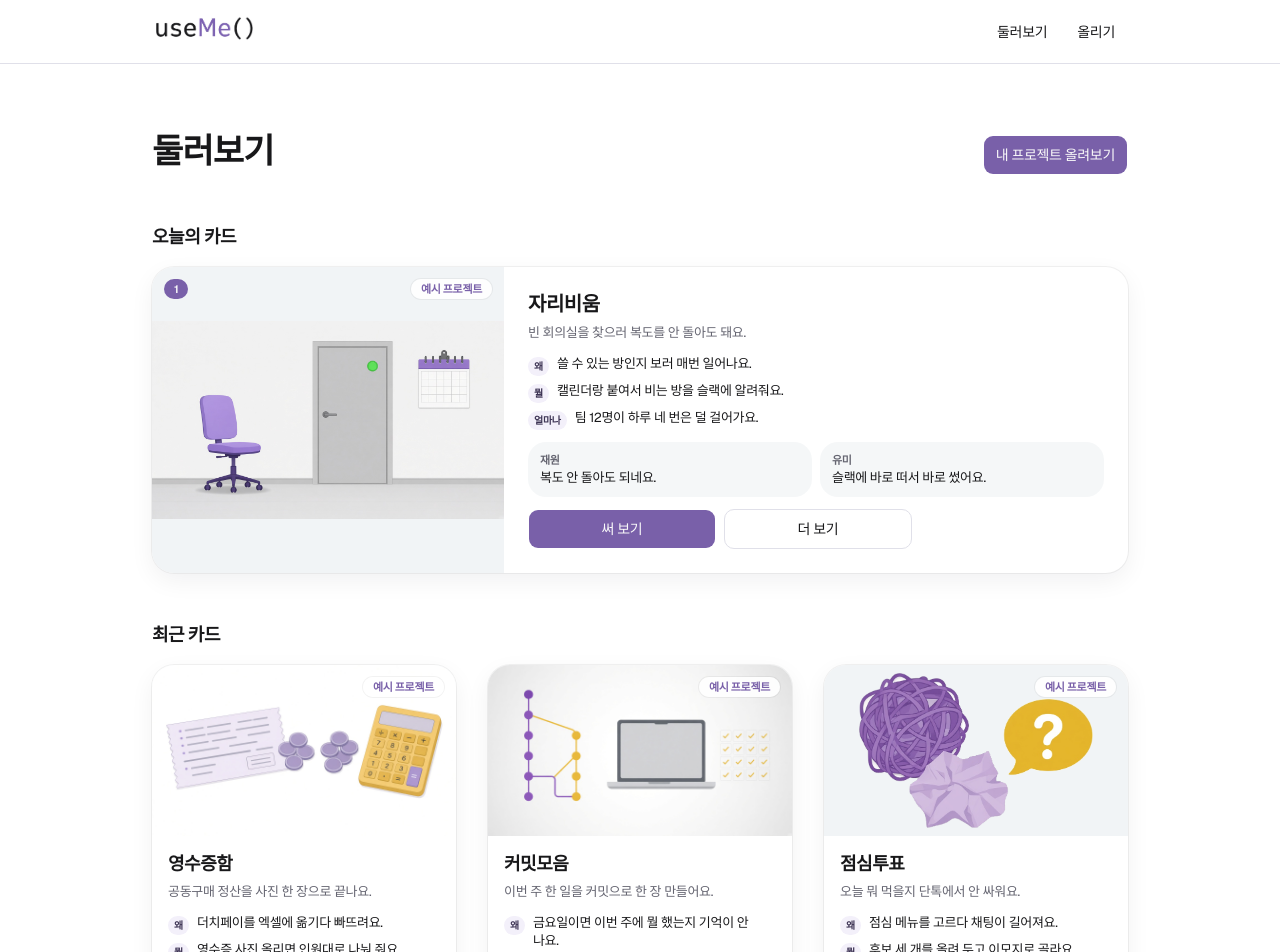
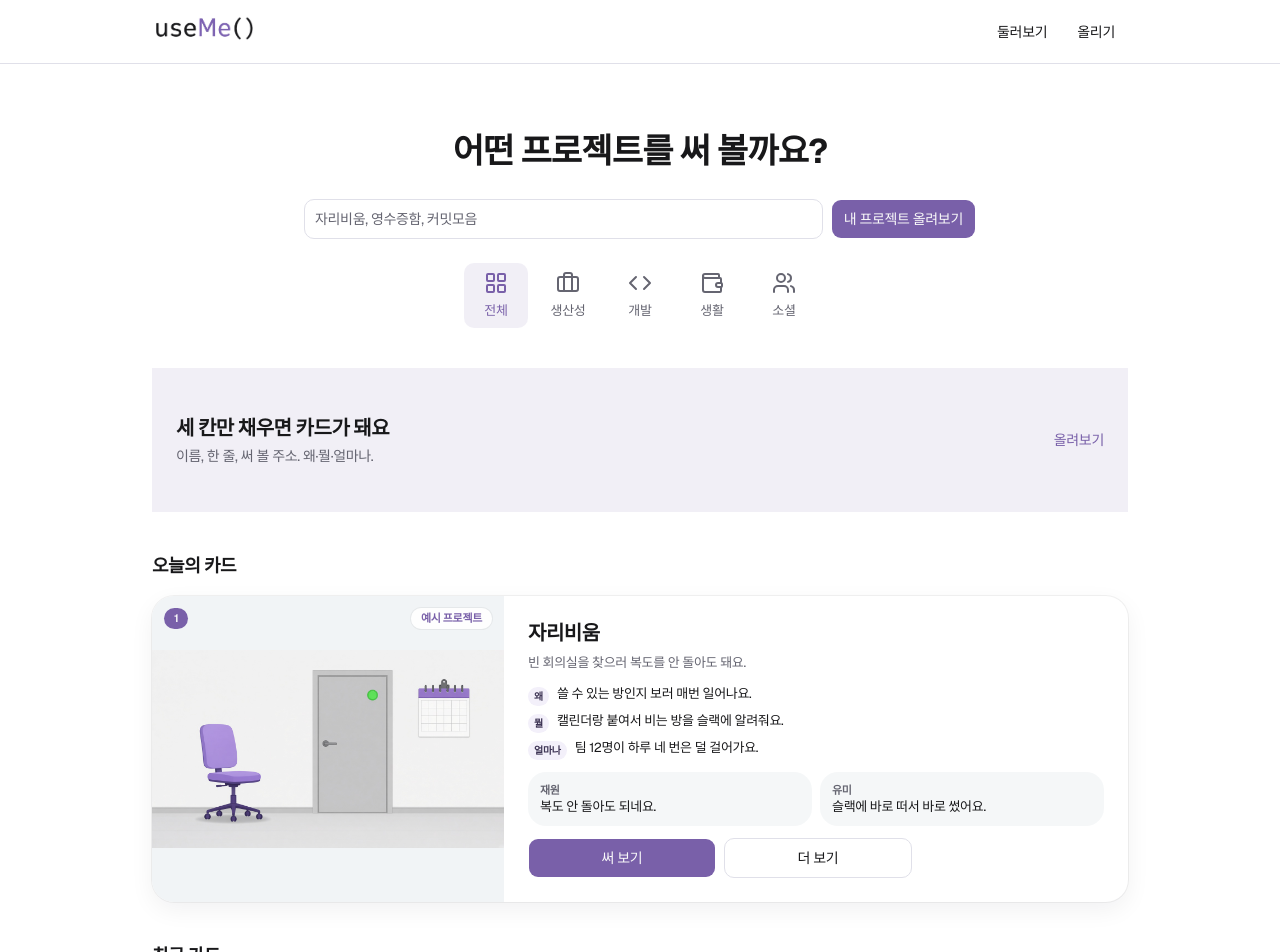
Before and after one commit to Kbomi16/useme, a Next.js app in the folder apps/web/: page /discover in a window 1280 px wide. Shown: the top 952 px of the page. Built offline with nearby package versions, Linux system fonts and the light colour scheme; a web font is replaced by a local one.

Commit message:
✨ feat: 프로젝트 카테고리 추가 및 샘플 프로젝트에 카테고리 속성 적용

```diff
--- a/apps/web/app/_components/sampleProjects.ts
+++ b/apps/web/app/_components/sampleProjects.ts
@@ -2,6 +2,10 @@ export type SampleComment = {
   name: string
   line: string
 }
+
+export const projectCategories = ["생산성", "개발", "생활", "소셜"] as const
+
+export type ProjectCategory = (typeof projectCategories)[number]
 
 export type SampleProject = {
   slug: string
@@ -13,6 +17,7 @@ export type SampleProject = {
   imageSrc: string
   likes: number
   comments: SampleComment[]
+  category: ProjectCategory
 }
 
 export const sampleProjects: SampleProject[] = [
@@ -29,6 +34,7 @@ export const sampleProjects: SampleProject[] = [
       { name: "재원", line: "복도 안 돌아도 되네요." },
       { name: "유미", line: "슬랙에 바로 떠서 바로 썼어요." },
     ],
+    category: "생산성",
   },
   {
     slug: "receipt",
@@ -43,6 +49,7 @@ export const sampleProjects: SampleProject[] = [
       { name: "민지", line: "정산 엑셀 안 열어도 되네요." },
       { name: "태호", line: "인원만 고르면 끝나요." },
     ],
+    category: "생활",
   },
   {
     slug: "commits",
@@ -57,6 +64,7 @@ export const sampleProjects: SampleProject[] = [
       { name: "하은", line: "금요일에 이거 열고 붙여요." },
       { name: "준서", line: "회고 빈칸이 안 생겨요." },
     ],
+    category: "개발",
   },
   {
     slug: "lunch",
@@ -71,6 +79,7 @@ export const sampleProjects: SampleProject[] = [
       { name: "소연", line: "단톡이 조용해졌어요." },
       { name: "현우", line: "세 개만 올려도 충분해요." },
     ],
+    category: "소셜",
   },
   {
     slug: "lights",
@@ -85,6 +94,7 @@ export const sampleProjects: SampleProject[] = [
       { name: "다은", line: "꺼졌는지 확인하러 안 돌아가요." },
       { name: "시훈", line: "마지막이면 알림이 와요." },
     ],
+    category: "생산성",
   },
   {
     slug: "meeting",
@@ -99,6 +109,7 @@ export const sampleProjects: SampleProject[] = [
       { name: "지혜", line: "할 일만 남아서 바로 나눠요." },
       { name: "도윤", line: "녹음 다시 안 들어요." },
     ],
+    category: "생산성",
   },
   {
     slug: "oncall",
@@ -113,6 +124,7 @@ export const sampleProjects: SampleProject[] = [
       { name: "나래", line: "위키 안 찾아도 돼요." },
       { name: "성민", line: "이번 주 당번이 한눈에 보여요." },
     ],
+    category: "생산성",
   },
 ]
 
--- /dev/null
+++ b/apps/web/app/discover/_components/DiscoverBrowse.tsx
@@ -0,0 +1,206 @@
+"use client"
+
+import { useState, type ChangeEvent, type FormEvent } from "react"
+import Link from "next/link"
+import {
+  BriefcaseIcon,
+  CodeIcon,
+  LayoutGridIcon,
+  UsersIcon,
+  WalletIcon,
+} from "lucide-react"
+
+import { buttonVariants } from "@workspace/ui/components/button"
+import { Input } from "@workspace/ui/components/input"
+import { cn } from "@workspace/ui/lib/utils"
+
+import AppealCard from "../../_components/AppealCard"
+import {
+  projectCategories,
+  type ProjectCategory,
+  type SampleProject,
+} from "../../_components/sampleProjects"
+import DiscoverCommentList from "./DiscoverCommentList"
+import DiscoverFeaturedCard from "./DiscoverFeaturedCard"
+import DiscoverProjectActions from "./DiscoverProjectActions"
+import DiscoverPromoBanner from "./DiscoverPromoBanner"
+
+type CategoryFilter = "전체" | ProjectCategory
+
+type DiscoverBrowseProps = {
+  featured: SampleProject
+  shelf: SampleProject[]
+}
+
+const categoryIcons = {
+  전체: LayoutGridIcon,
+  생산성: BriefcaseIcon,
+  개발: CodeIcon,
+  생활: WalletIcon,
+  소셜: UsersIcon,
+} as const
+
+const filters: CategoryFilter[] = ["전체", ...projectCategories]
+
+export default function DiscoverBrowse({
+  featured,
+  shelf,
+}: DiscoverBrowseProps) {
+  const [query, setQuery] = useState("")
+  const [category, setCategory] = useState<CategoryFilter>("전체")
+
+  const handleQueryChange = (event: ChangeEvent<HTMLInputElement>) => {
+    setQuery(event.currentTarget.value)
+  }
+  const handleSubmit = (event: FormEvent<HTMLFormElement>) => {
+    event.preventDefault()
+  }
+  const handleSelectCategory = (next: CategoryFilter) => {
+    setCategory(next)
+  }
+
+  const allProjects = [featured, ...shelf]
+  const normalizedQuery = query.trim()
+  const filtered = allProjects.filter((project) => {
+    const matchesCategory =
+      category === "전체" || project.category === category
+    const matchesQuery =
+      normalizedQuery.length === 0 ||
+      project.name.includes(normalizedQuery) ||
+      project.tagline.includes(normalizedQuery)
+
+    return matchesCategory && matchesQuery
+  })
+  const featuredMatch = filtered.find(
+    (project) => project.slug === featured.slug
+  )
+  const recentMatches = filtered.filter(
+    (project) => project.slug !== featured.slug
+  )
+  const isEmpty = filtered.length === 0
+
+  return (
+    <div className="flex flex-col gap-10">
+      <div className="flex flex-col items-center gap-6 text-center">
+        <h1 className="text-[28px]/snug font-bold tracking-tight break-keep sm:text-[34px]/snug">
+          어떤 프로젝트를 써 볼까요?
+        </h1>
+        <form
+          className="flex w-full max-w-2xl flex-col items-stretch gap-2 sm:flex-row sm:items-center"
+          onSubmit={handleSubmit}
+        >
+          <label className="sr-only" htmlFor="discover-query">
+            프로젝트 찾기
+          </label>
+          <Input
+            id="discover-query"
+            value={query}
+            placeholder="자리비움, 영수증함, 커밋모음"
+            className="h-10 flex-1"
+            onChange={handleQueryChange}
+          />
+          <Link href="/upload" className={buttonVariants()}>
+            내 프로젝트 올려보기
+          </Link>
+        </form>
+        <CategoryNav
+          selected={category}
+          onSelect={handleSelectCategory}
+        />
+      </div>
+
+      <DiscoverPromoBanner />
+
+      {isEmpty ? (
+        <p className="py-16 text-center text-[17px]/relaxed break-keep text-muted-foreground">
+          이 칸에는 아직 카드가 없어요.
+        </p>
+      ) : (
+        <>
+          {featuredMatch ? (
+            <section className="flex flex-col gap-4" aria-labelledby="today-cards">
+              <h2
+                id="today-cards"
+                className="text-lg font-bold tracking-tight break-keep"
+              >
+                오늘의 카드
+              </h2>
+              <DiscoverFeaturedCard project={featuredMatch}>
+                <DiscoverCommentList
+                  comments={featuredMatch.comments}
+                  className="md:grid md:grid-cols-2"
+                />
+                <DiscoverProjectActions
+                  slug={featuredMatch.slug}
+                  className="max-w-sm"
+                />
+              </DiscoverFeaturedCard>
+            </section>
+          ) : null}
+
+          {recentMatches.length > 0 ? (
+            <section
+              className="flex flex-col gap-4"
+              aria-labelledby="recent-cards"
+            >
+              <h2
+                id="recent-cards"
+                className="text-lg font-bold tracking-tight break-keep"
+              >
+                최근 카드
+              </h2>
+              <ul className="grid gap-8 sm:grid-cols-2 lg:grid-cols-3">
+                {recentMatches.map((project) => (
+                  <li key={project.slug}>
+                    <AppealCard project={project}>
+                      <DiscoverProjectActions slug={project.slug} />
+                    </AppealCard>
+                  </li>
+                ))}
+              </ul>
+            </section>
+          ) : null}
+        </>
+      )}
+    </div>
+  )
+}
+
+type CategoryNavProps = {
+  selected: CategoryFilter
+  onSelect: (next: CategoryFilter) => void
+}
+
+function CategoryNav({ selected, onSelect }: CategoryNavProps) {
+  return (
+    <div
+      role="tablist"
+      aria-label="프로젝트 카테고리"
+      className="flex w-full flex-wrap items-start justify-center gap-1 sm:gap-2"
+    >
+      {filters.map((filter) => {
+        const Icon = categoryIcons[filter]
+        const isSelected = filter === selected
+
+        return (
+          <button
+            key={filter}
+            type="button"
+            role="tab"
+            aria-selected={isSelected}
+            className={cn(
+              "flex min-w-16 flex-col items-center gap-1.5 rounded-lg px-3 py-2 text-[13px] font-medium outline-none focus-visible:border-ring focus-visible:ring-3 focus-visible:ring-ring/50",
+              isSelected
+                ? "bg-primary/10 text-primary"
+                : "text-muted-foreground hover:bg-muted hover:text-foreground"
+            )}
+            onClick={() => onSelect(filter)}
+          >
+            <Icon className="size-6" />
+            {filter}
+          </button>
+        )
+      })}
+    </div>
+  )
+}
--- /dev/null
+++ b/apps/web/app/discover/_components/DiscoverPromoBanner.tsx
@@ -0,0 +1,20 @@
+import Link from "next/link"
+
+export default function DiscoverPromoBanner() {
+  return (
+    <Link
+      href="/upload"
+      className="focus-visible:border-ring focus-visible:ring-ring/50 flex min-h-36 items-center justify-between gap-6 bg-primary/10 px-6 py-5 outline-none focus-visible:ring-3"
+    >
+      <div className="flex min-w-0 flex-col gap-1">
+        <p className="text-lg font-bold tracking-tight break-keep text-foreground sm:text-xl">
+          세 칸만 채우면 카드가 돼요
+        </p>
+        <p className="text-sm break-keep text-muted-foreground">
+          이름, 한 줄, 써 볼 주소. 왜·뭘·얼마나.
+        </p>
+      </div>
+      <span className="shrink-0 text-sm font-medium text-primary">올려보기</span>
+    </Link>
+  )
+}
--- a/apps/web/app/discover/page.tsx
+++ b/apps/web/app/discover/page.tsx
@@ -1,64 +1,13 @@
-import Link from "next/link"
-
-import { buttonVariants } from "@workspace/ui/components/button"
-
-import AppealCard from "../_components/AppealCard"
 import {
   featuredProject,
   shelfProjects,
 } from "../_components/sampleProjects"
-import DiscoverCommentList from "./_components/DiscoverCommentList"
-import DiscoverFeaturedCard from "./_components/DiscoverFeaturedCard"
-import DiscoverProjectActions from "./_components/DiscoverProjectActions"
+import DiscoverBrowse from "./_components/DiscoverBrowse"
 
 export default function DiscoverPage() {
   return (
-    <main className="mx-auto flex w-full max-w-5xl flex-1 flex-col gap-12 px-4 py-12 md:px-6 md:py-16">
-      <div className="flex flex-col gap-4 sm:flex-row sm:items-end sm:justify-between">
-        <h1 className="text-[28px]/snug font-bold tracking-tight break-keep sm:text-[34px]/snug">
-          둘러보기
-        </h1>
-        <Link href="/upload" className={buttonVariants()}>
-          내 프로젝트 올려보기
-        </Link>
-      </div>
-
-      <section className="flex flex-col gap-4" aria-labelledby="today-cards">
-        <h2
-          id="today-cards"
-          className="text-lg font-bold tracking-tight break-keep"
-        >
-          오늘의 카드
-        </h2>
-        <DiscoverFeaturedCard project={featuredProject}>
-          <DiscoverCommentList
-            comments={featuredProject.comments}
-            className="md:grid md:grid-cols-2"
-          />
-          <DiscoverProjectActions
-            slug={featuredProject.slug}
-            className="max-w-sm"
-          />
-        </DiscoverFeaturedCard>
-      </section>
-
-      <section className="flex flex-col gap-4" aria-labelledby="recent-cards">
-        <h2
-          id="recent-cards"
-          className="text-lg font-bold tracking-tight break-keep"
-        >
-          최근 카드
-        </h2>
-        <ul className="grid gap-8 sm:grid-cols-2 lg:grid-cols-3">
-          {shelfProjects.map((project) => (
-            <li key={project.slug}>
-              <AppealCard project={project}>
-                <DiscoverProjectActions slug={project.slug} />
-              </AppealCard>
-            </li>
-          ))}
-        </ul>
-      </section>
+    <main className="mx-auto flex w-full max-w-5xl flex-1 flex-col px-4 py-12 md:px-6 md:py-16">
+      <DiscoverBrowse featured={featuredProject} shelf={shelfProjects} />
     </main>
   )
 }
```
Also changed, not shown: 2 other files (tests, documents, lock files or other folders).
